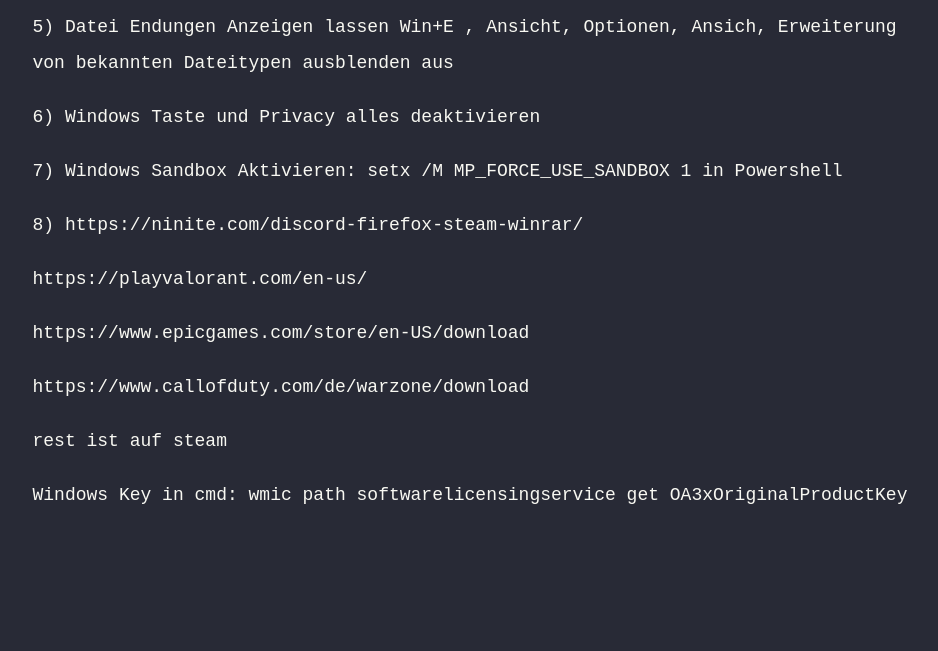
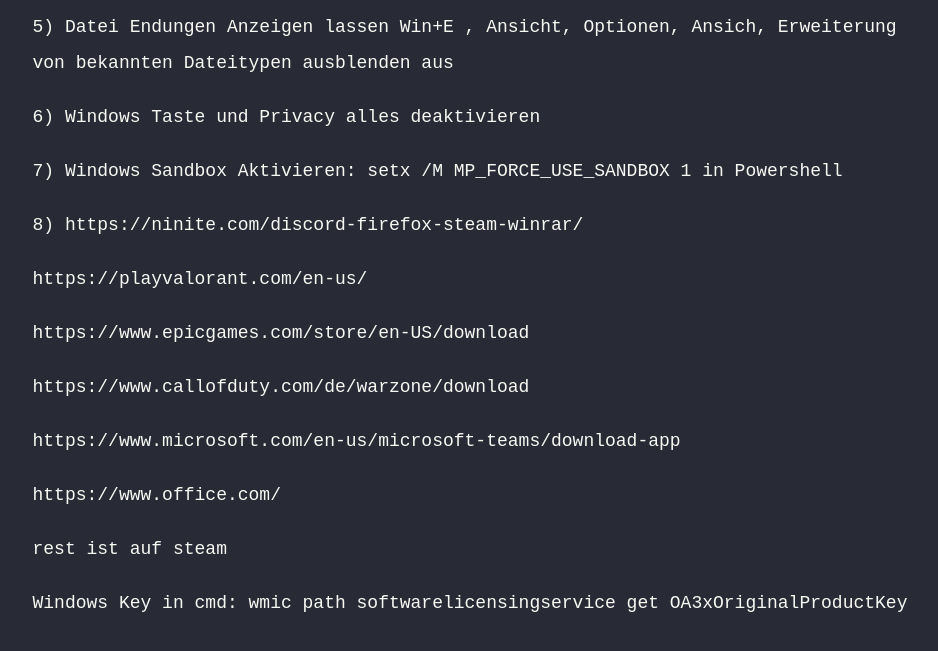
Before and after one commit to JaLoal123/PcStuff, a plain HTML site: page windows.html in a window 1280 px wide. Shown: the part 1742-2393 px from the top of the page, without its empty margins (170-1108 px from the left). Before the commit the page ends 2305 px from the top, so only its background shows below. Drawn offline with Linux system fonts and the light colour scheme.

Commit message:
Update windows.html

```diff
--- a/windows.html
+++ b/windows.html
@@ -22,6 +22,8 @@
     <p>https://playvalorant.com/en-us/</p>
     <p>https://www.epicgames.com/store/en-US/download</p>
     <p>https://www.callofduty.com/de/warzone/download</p>
+    <p>https://www.microsoft.com/en-us/microsoft-teams/download-app</p>
+    <p>https://www.office.com/</p>
     <p>rest ist auf steam</p>
     <p>Windows Key in cmd: wmic path softwarelicensingservice get OA3xOriginalProductKey</p>
 </body>
```
